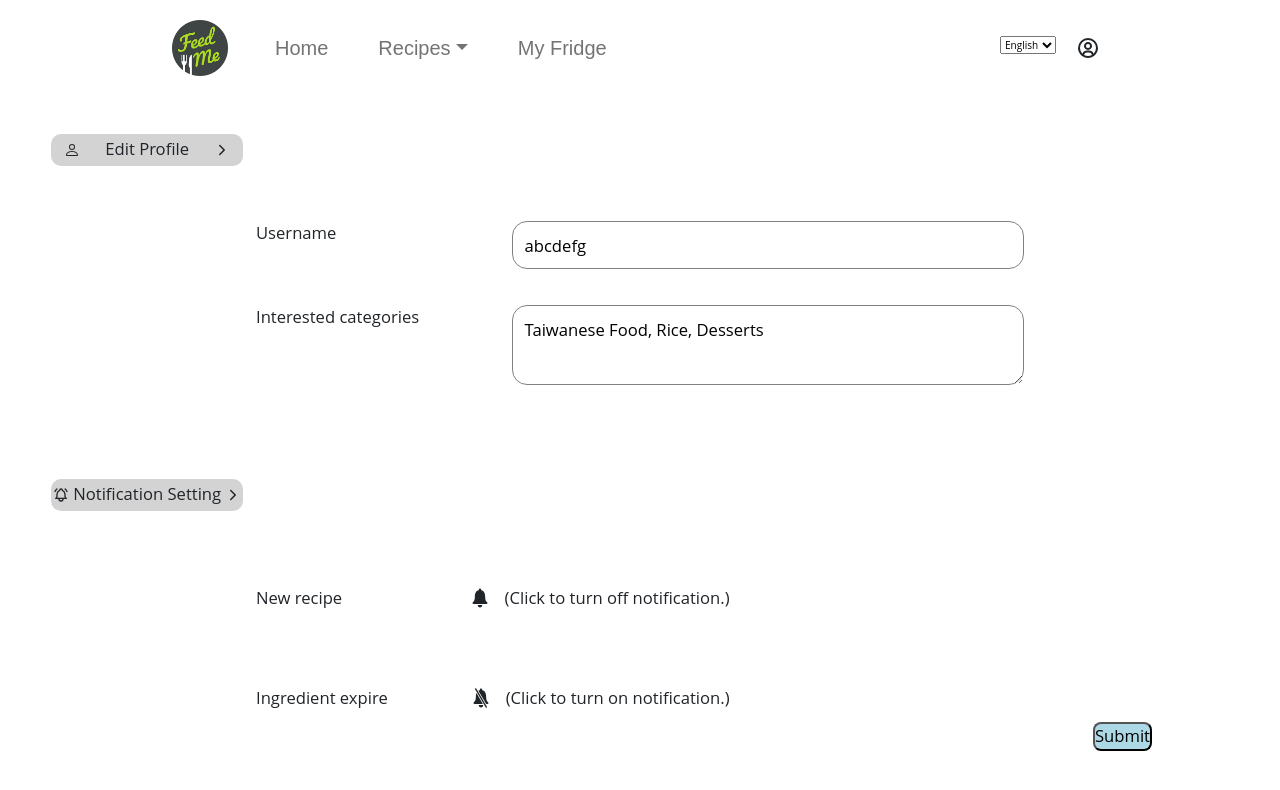
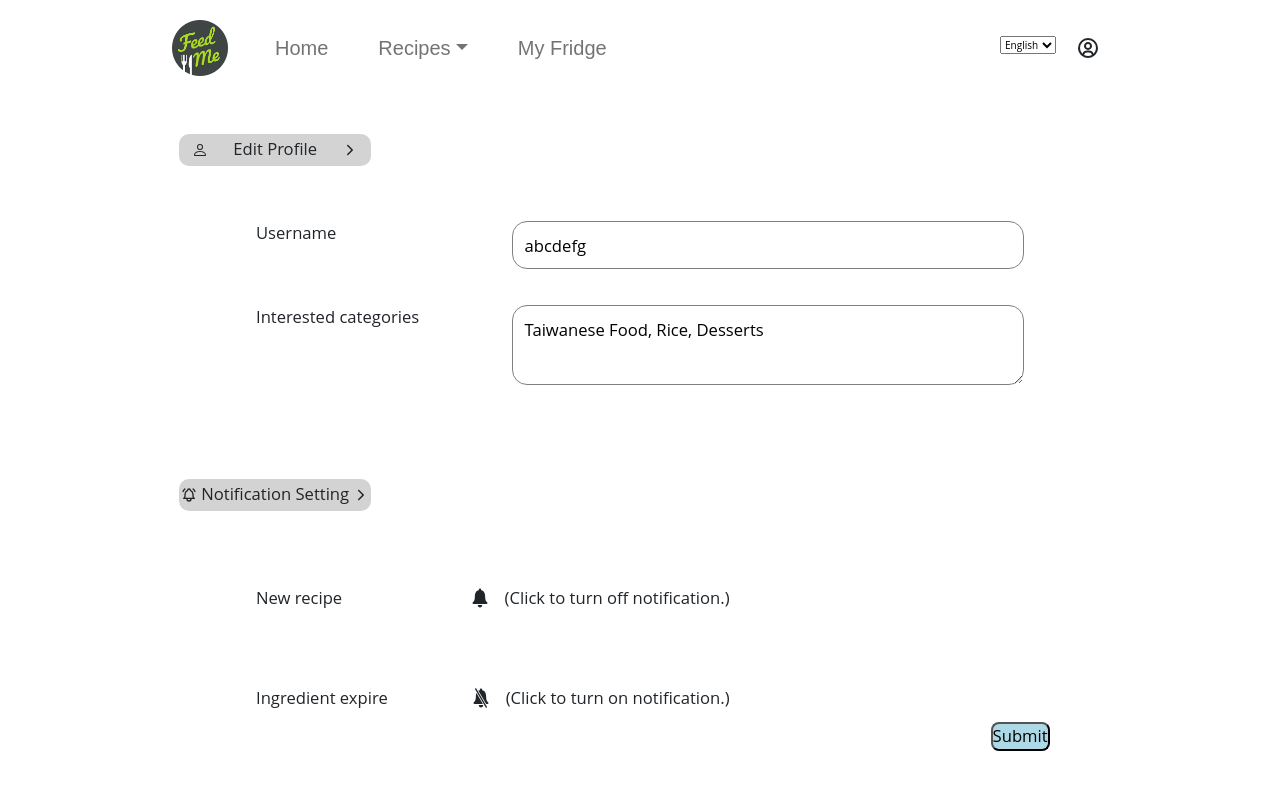
Before and after one commit to maxyhwu/feedme, a React (Create React App) app in the folder frontend/: page /settings in a window 1280 px wide. Shown: the top 790 px of the page. Built offline with nearby package versions, Linux system fonts and the light colour scheme.

Commit message:
change settings size

```diff
--- a/frontend/package.json
+++ b/frontend/package.json
@@ -17,6 +17,7 @@
     "bootstrap": "^5.2.3",
     "mdb-react-ui-kit": "^6.0.0",
     "react": "^18.2.0",
+    "react-bootstrap": "^2.7.4",
     "react-dom": "^18.2.0",
     "react-icons": "^4.8.0",
     "react-intl": "^6.3.2",
--- a/frontend/src/Settings/Settings.css
+++ b/frontend/src/Settings/Settings.css
@@ -1,6 +1,6 @@
 .main {
     height: 90vh;
-    width: 100vw;
+    width: 80vw;
 
     position: relative;
     display: flex;
@@ -12,7 +12,7 @@
 
 .feild {
     height: 45vh;
-    width: 100vw;
+    width: 60vw;
 
     position: relative;
     display: flex;
@@ -46,7 +46,7 @@
 
 .keyin {
     height: 25vh;
-    width: 90vw;
+    width: 80vw;
 
     position: relative;
     display: flex;
@@ -57,7 +57,7 @@
 
 .flex-container {
     width: 60vw;
-    left: 20vw;
+    left: 10vw;
 
     position: relative;
     display: flex;
@@ -129,6 +129,7 @@
     height: 4vh;
     width: 90vw;
     bottom: 8vh;
+    right: 18vw;
 
     position: relative;
     display: flex;
```
Also changed, not shown: frontend/src/Settings/Settings.js (+0 -24 lines), 1 other file (tests, documents, lock files or other folders).
